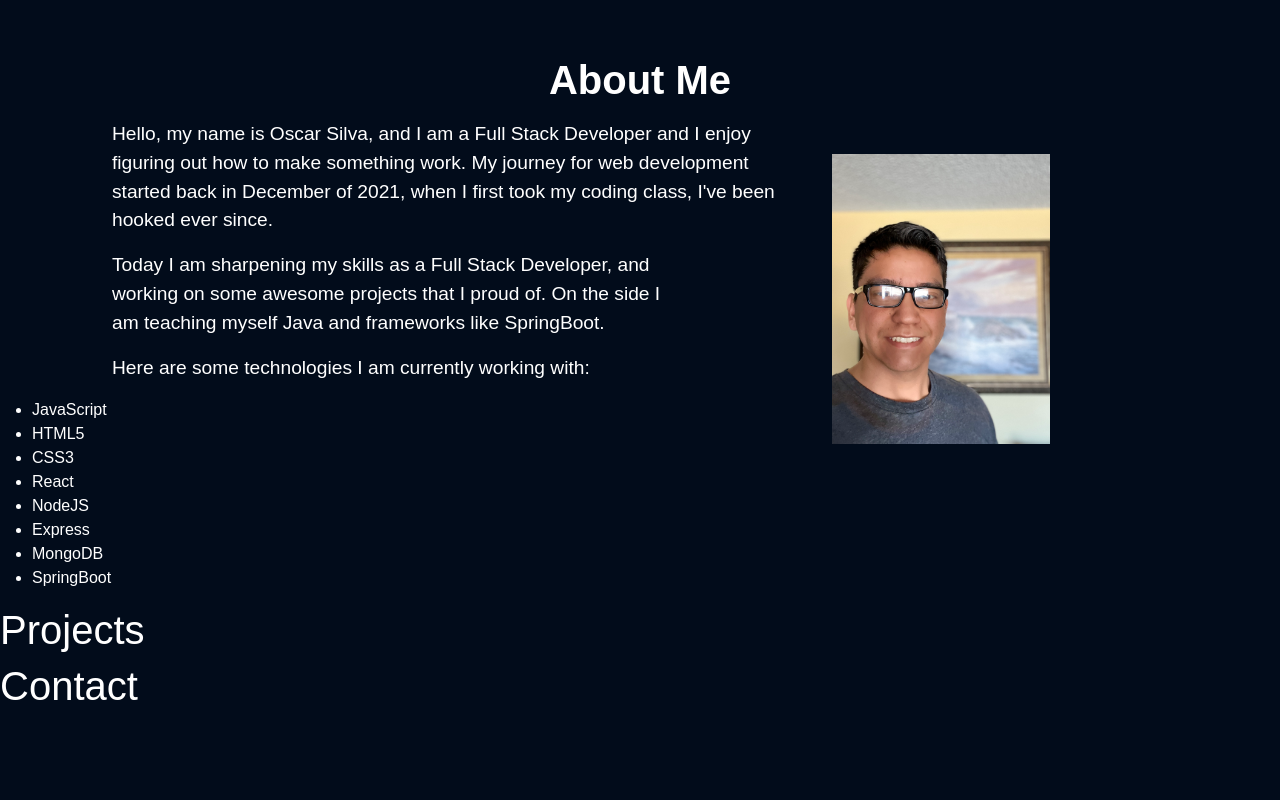
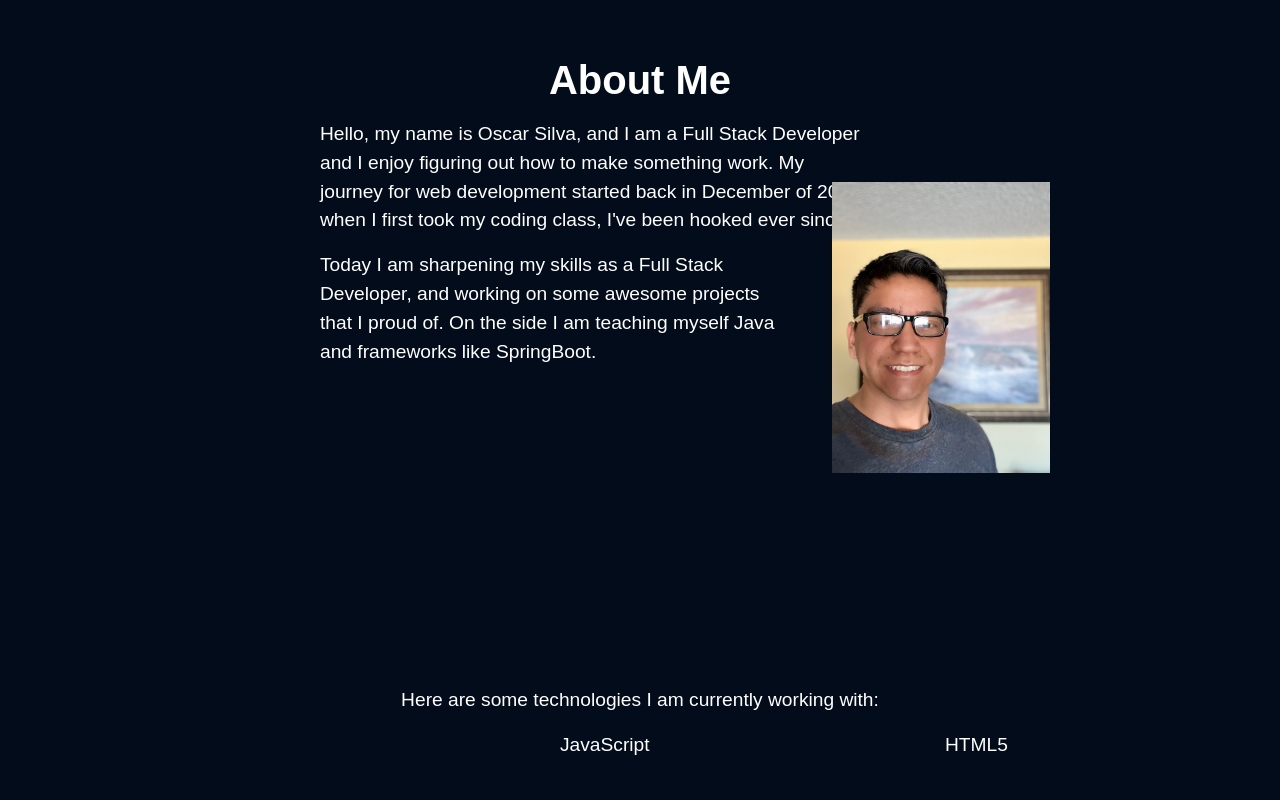
Before and after one commit to Ozz760/showCase, a React (Create React App) app: page / in a window 1280 px wide. Shown: the part 640-1440 px from the top of the page. Before the commit the page ends 1358 px from the top, so only its background shows below. Built offline with nearby package versions, Linux system fonts and the light colour scheme.

Commit message:
list skills to about me

```diff
--- a/src/components/pages/AboutMe/AboutMe.css
+++ b/src/components/pages/AboutMe/AboutMe.css
@@ -10,7 +10,7 @@
     display: grid;
     grid-template-columns: 3fr 2fr;
     grid-gap: 3.125rem;
-    margin-left: 7rem;
+    margin-left: 20rem;
     font-size: larger;
 }
 
@@ -18,16 +18,18 @@
     display: grid;
     grid-template-columns: 1fr 1fr;
     grid-gap: 3.125rem;
-    margin-left: 7rem;
+    margin-left: 20rem;
     font-size: larger;
 }
 
 .list-par {
-    display: grid;
+    /* display: grid;
     grid-template-columns: 1fr 1fr;
-    grid-gap: 50px;
-    margin-left: 7rem;
+    grid-gap: 50px; */
+    /* margin-left: 5rem; */
     font-size: larger;
+    margin-top: 20rem;
+    text-align: center;
 }
 
 .img0 {
@@ -38,3 +40,12 @@
     margin:auto 65%;
     margin-top: -12.5rem;
 }
+
+.list-skills {
+    display: grid;
+    grid-template-columns: 1fr 1fr;
+    grid-gap: 3.125rem;
+    margin-left: 33rem;
+    font-size: larger;
+    list-style-type: none;
+}
--- a/src/components/pages/AboutMe/AboutMe.js
+++ b/src/components/pages/AboutMe/AboutMe.js
@@ -27,7 +27,7 @@ function AboutMe() {
         <li>CSS3</li>
         <li>React</li>
         <li>NodeJS</li>
-        <li>Express</li>
+        <li>Java</li>
         <li>MongoDB</li>
         <li>SpringBoot</li>
       </ul>
```
